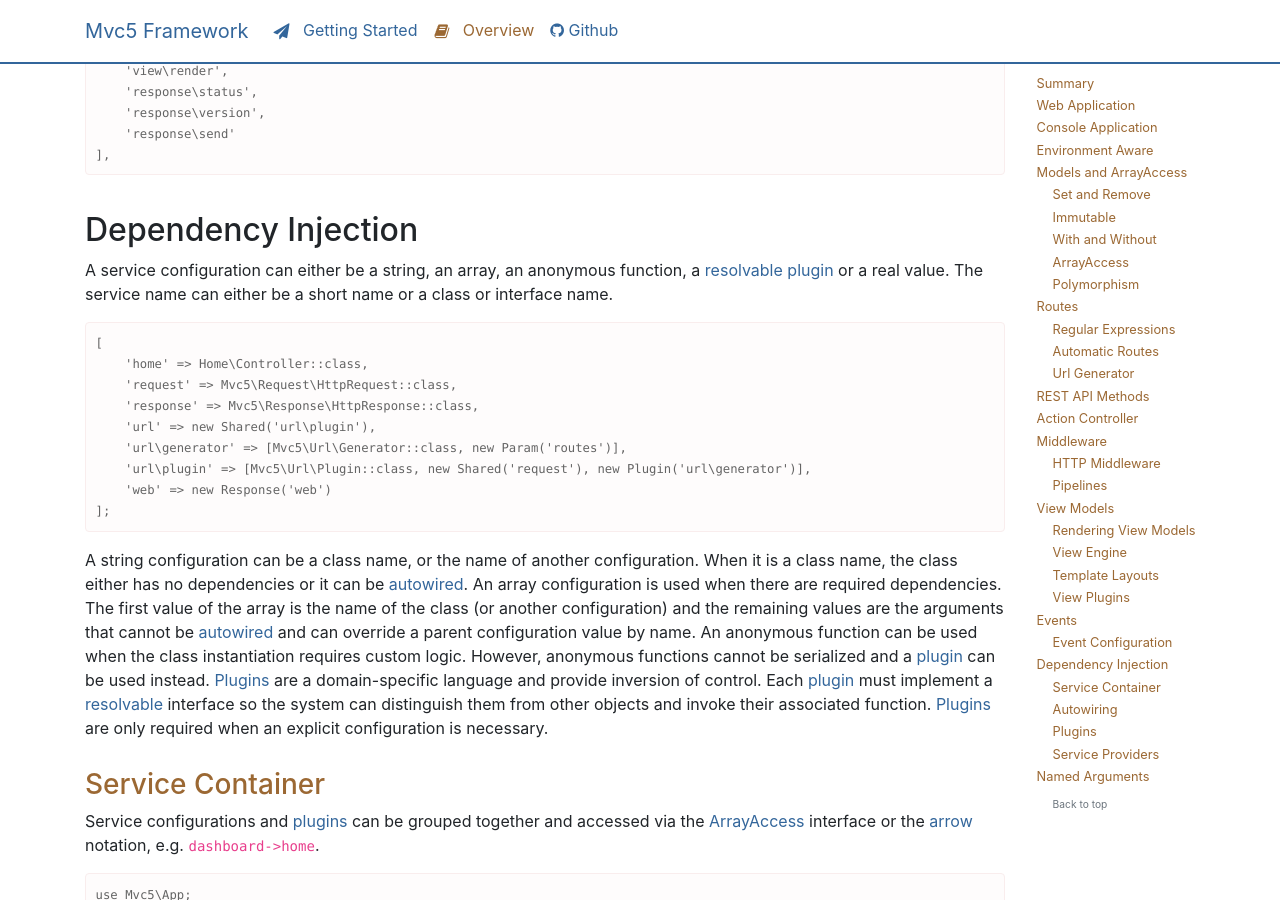
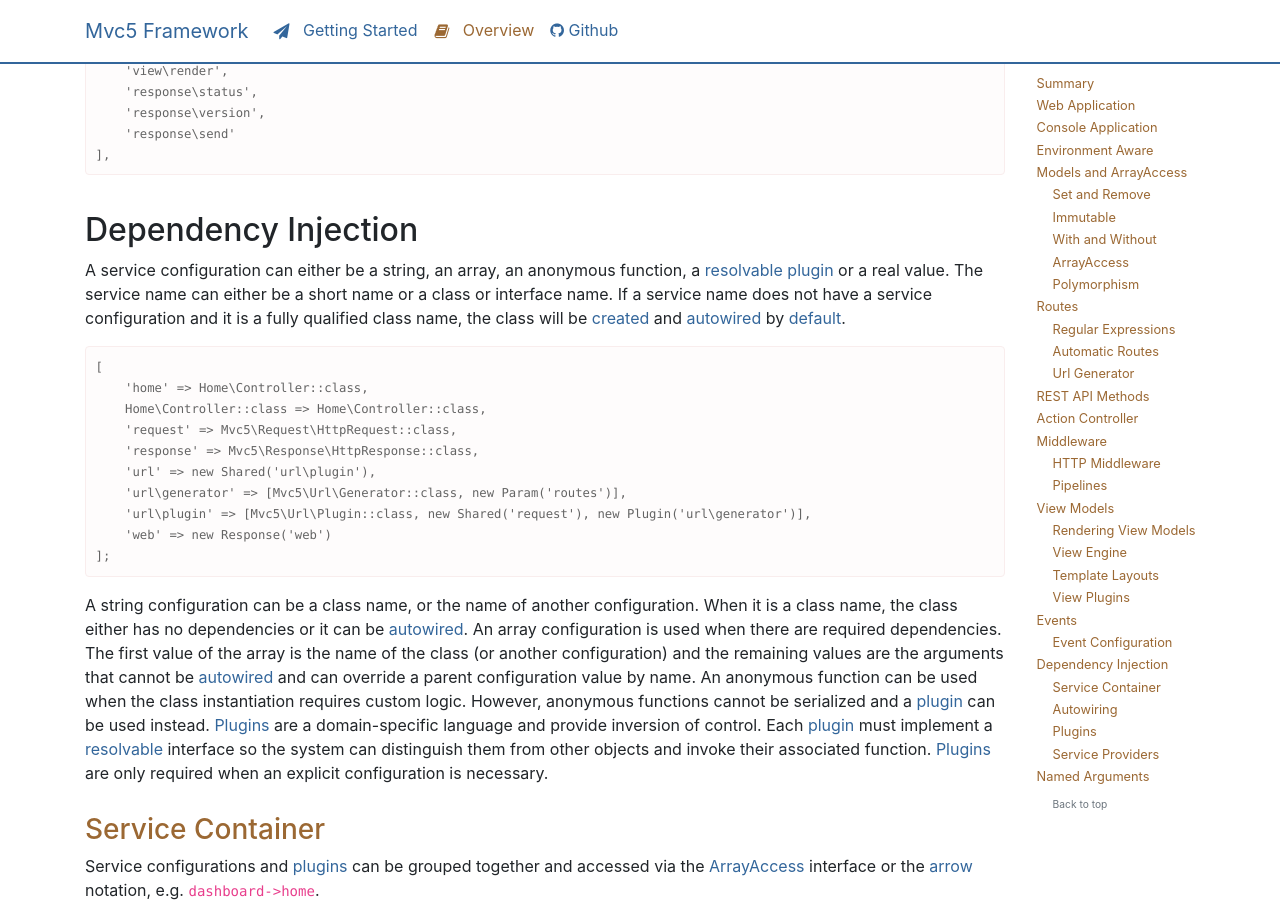
Before and after one commit to mvc5/mvc5.github.io, a Jekyll site: the page built from overview/index.md, in a window 1280 px wide and 900 px high, scrolled down 15282 px. Built offline with Jekyll 4.4.1, drawn with Linux system fonts in a browser that asks for light colours; nearby versions of some CDN libraries.

Commit message:
default configuration

````diff
--- a/overview/dependency-injection.md
+++ b/overview/dependency-injection.md
@@ -1,9 +1,10 @@
 ## Dependency Injection
 A service configuration can either be a string, an array, an anonymous function, a [resolvable](https://github.com/mvc5/mvc5/blob/master/src/Resolvable.php) [plugin](#plugins) or a real value.
-The service name can either be a short name or a class or interface name.
+The service name can either be a short name or a class or interface name. If a service name does not have a service configuration and it is a fully qualified class name, the class will be [created](https://github.com/mvc5/mvc5/blob/master/src/Resolver/Build.php#L42) and [autowired](#autowiring) by [default](https://github.com/mvc5/mvc5/blob/master/src/Resolver/Resolver.php#L57).
 ```php
 [
     'home' => Home\Controller::class,
+    Home\Controller::class => Home\Controller::class,
     'request' => Mvc5\Request\HttpRequest::class,
     'response' => Mvc5\Response\HttpResponse::class,
     'url' => new Shared('url\plugin'),
````
